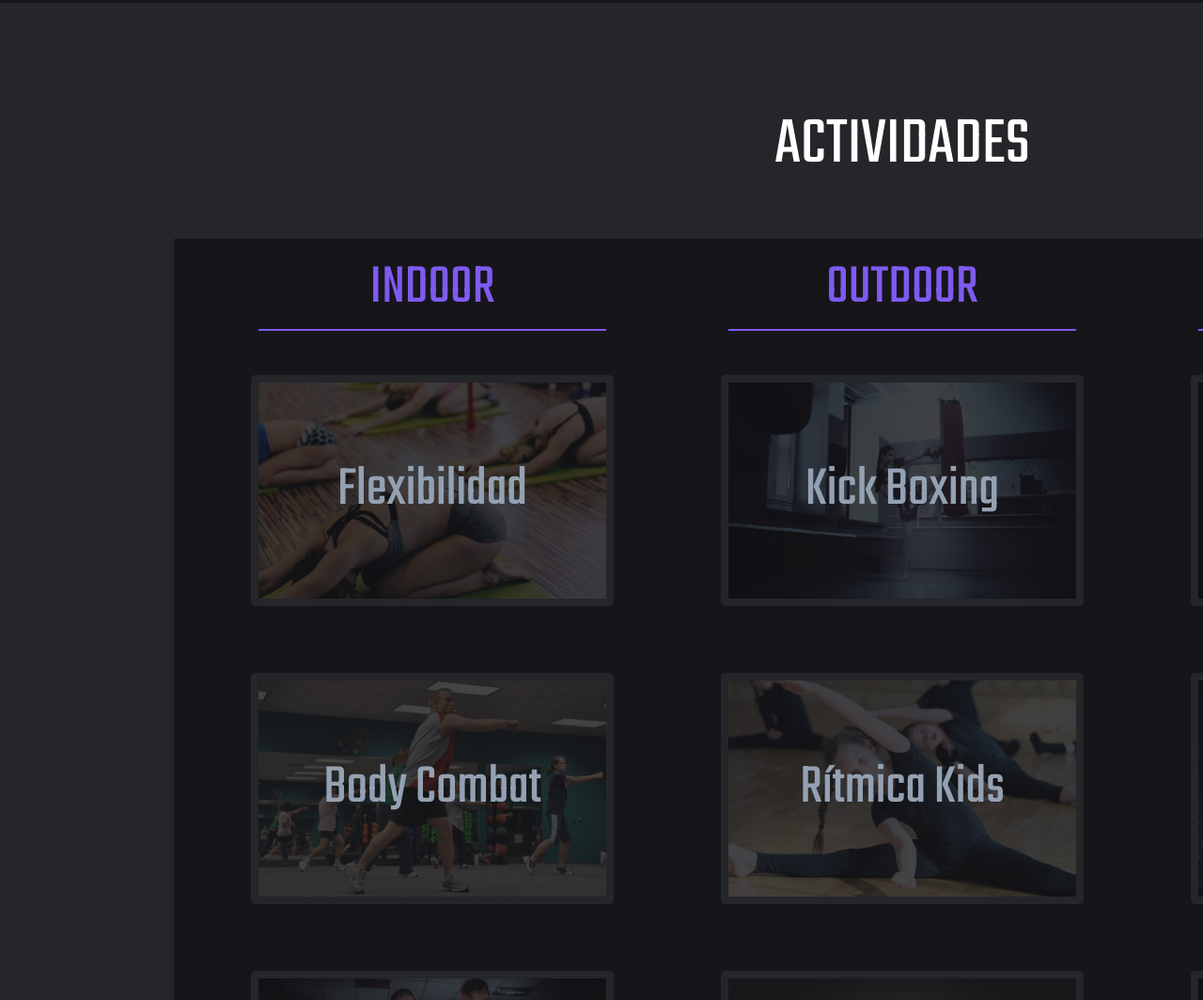
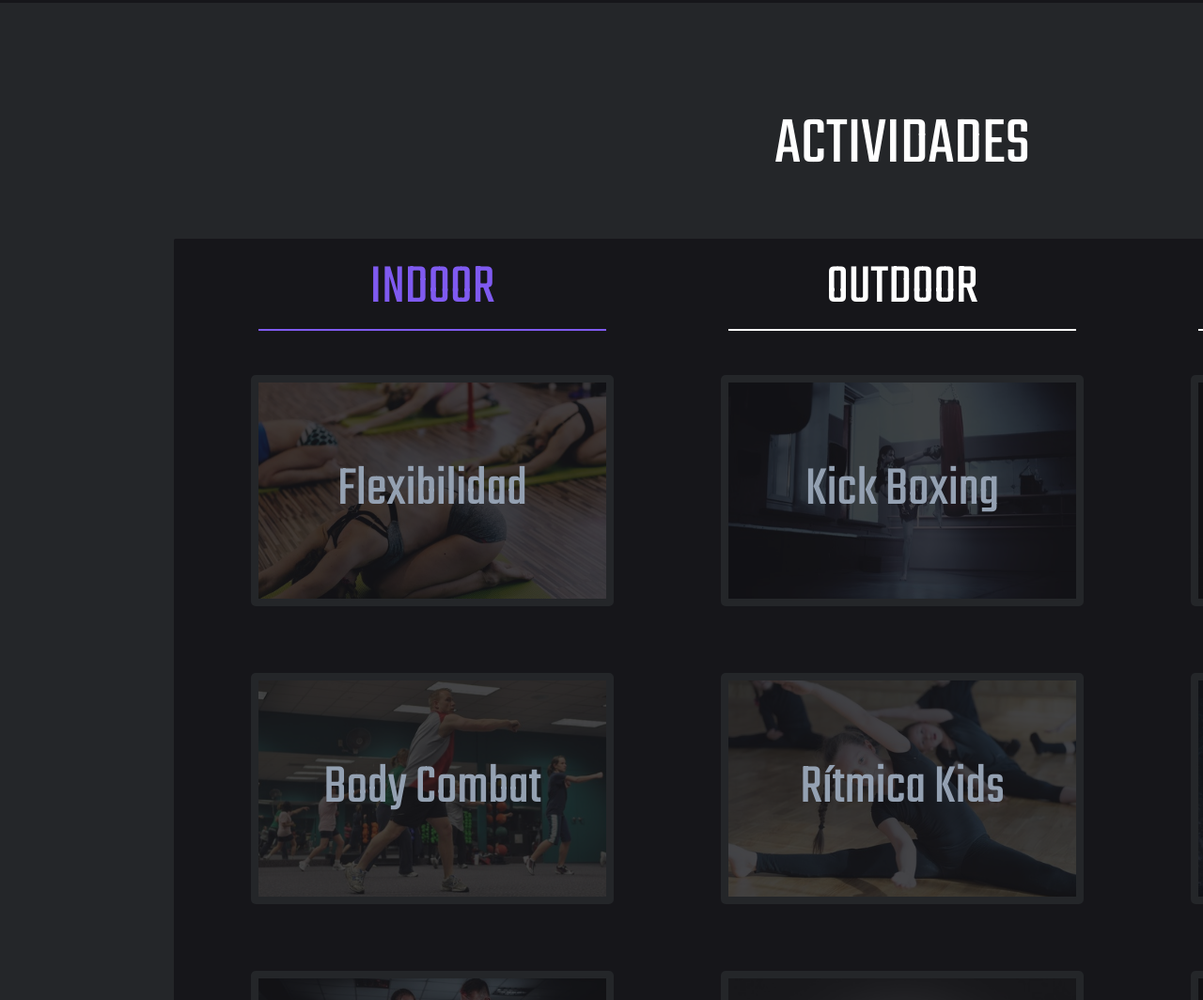
Before and after one commit to kaesar84/Interfaces_Web_DAW, a website: page index.html in a window 1280 px wide. Shown: the part 2633-3697 px from the top of the page at 94% size. Drawn offline with nearby package versions, Linux system fonts and the light colour scheme.

Commit message:
actualizado refresh

```diff
--- a/css/estilos.css
+++ b/css/estilos.css
@@ -496,20 +496,22 @@ header {
   text-decoration: none;
   transition-property: color;
   transition-duration: 0.2s;
+  color: white;
 }
-
 .pestanasPActiva {
   color: #7f5af0;
 }
 
-/*
+.pestanasActivaRefresh {
+  color: #ffffff;
+}
 
 .pestanasP:hover {
-  color: #7f5af0;
+  color: #94a1b2;
   font-size: 60px;
   text-decoration: none;
 }
-*/
+
 .container_actividades {
   width: 100%;
   height: 950px;
--- a/index.html
+++ b/index.html
@@ -170,10 +170,10 @@
           <p id="pindoor" class="pestanasP pestanasPActiva" onclick="selectPest('act_indoor','pindoor')"> INDOOR</p>
         </div>
         <div class="pestanas">
-          <p  id="poutdoor" class="pestanasP pestanasPActiva" onclick="selectPest('act_outdoor','poutdoor')"> OUTDOOR</p>
+          <p  id="poutdoor" class="pestanasP pestanasPActiva pestanasActivaRefresh" onclick="selectPest('act_outdoor','poutdoor')"> OUTDOOR</p>
         </div>
         <div class="pestanas">
-          <p  id="paquazone" class="pestanasP pestanasPActiva" onclick="selectPest('act_aquazone','paquazone')"> AQUAZONE</p>
+          <p  id="paquazone" class="pestanasP pestanasPActiva pestanasActivaRefresh" onclick="selectPest('act_aquazone','paquazone')"> AQUAZONE</p>
         </div>
 
         <!-- Galería de imágenes -->
--- a/js/scripts.js
+++ b/js/scripts.js
@@ -193,8 +193,9 @@ selectPest = (pestMostrar, pestClick) => {
   var tabLinks = document.getElementsByClassName("pestanasP");
 
   for (var i = 0; i < tabLinks.length; i++) {
-    console.log(tabLinks);
+    console.log(tabLinks[i]);
     tabLinks[i].classList.remove("pestanasPActiva");
+    tabLinks[i].classList.remove("pestanasActivaRefresh");
   }
   document.getElementById(pestClick).classList.add("pestanasPActiva");
 };
```
